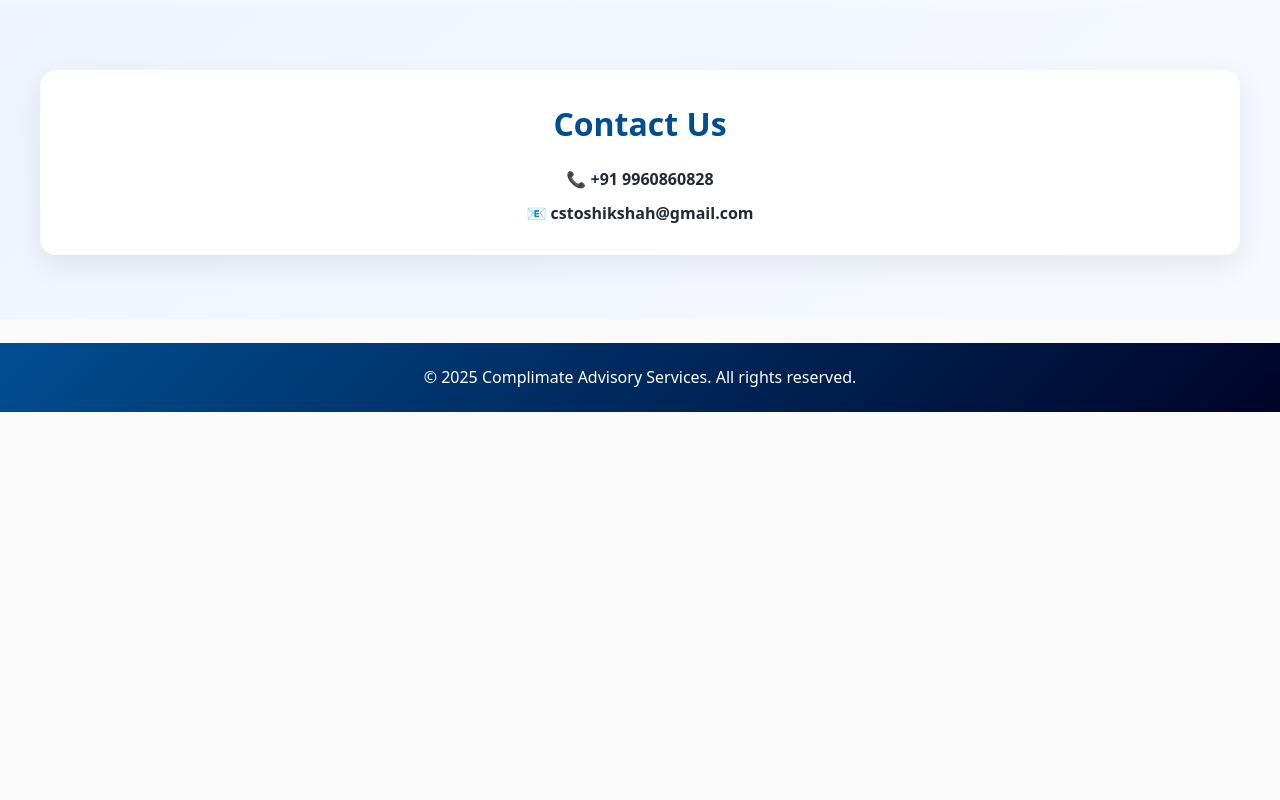
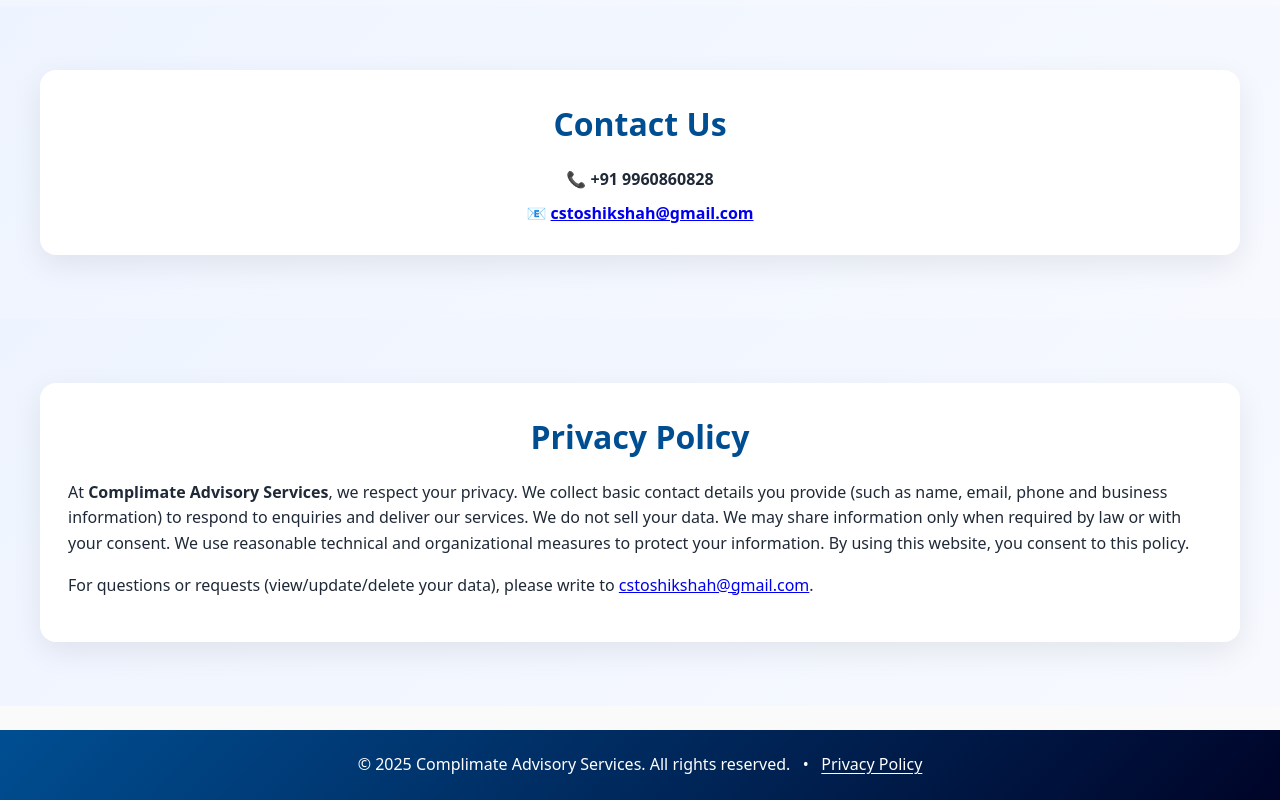
Before and after one commit to cstoshikshah/cs-website, a plain HTML site: page index.html in a window 1280 px wide. Shown: the part 2765-3565 px from the top of the page. Before the commit the page ends 3177 px from the top, so only its background shows below. Drawn offline with Linux system fonts and the light colour scheme; files whose address does not match are found by name.

Commit message:
Updataaae index.html

```diff
--- a/index.html
+++ b/index.html
@@ -18,7 +18,6 @@
     --shadow:0 10px 30px rgba(0,0,0,.08);
   }
 
-  /* Basic reset */
   *{box-sizing:border-box}
   html,body{margin:0}
   body{
@@ -130,11 +129,12 @@
   footer{
     background:linear-gradient(135deg,var(--brand1),var(--brand2)); color:#fff; text-align:center; padding:22px 12px; margin-top:24px;
   }
+  footer a{color:#fff; text-underline-offset:3px}
 
   /* Responsive tweaks */
   @media (max-width:600px){
     .menu{gap:.4rem}
-    .brand span{display:none} /* keep it tidy on very small screens */
+    .brand span{display:none}
   }
 </style>
 </head>
@@ -376,14 +376,32 @@
       <h2 class="section-title">Contact Us</h2>
       <div class="contact-list">
         <div class="contact-item">📞 +91 9960860828</div>
-        <div class="contact-item">📧 cstoshikshah@gmail.com</div>
+        <div class="contact-item">📧 <a href="mailto:cstoshikshah@gmail.com">cstoshikshah@gmail.com</a></div>
       </div>
+    </div>
+  </div>
+</section>
+
+<!-- PRIVACY POLICY (short & simple) -->
+<section id="privacy" class="section-grad">
+  <div class="container">
+    <div class="card">
+      <h2 class="section-title">Privacy Policy</h2>
+      <p>
+        At <strong>Complimate Advisory Services</strong>, we respect your privacy. We collect basic contact details you provide (such as name, email, phone and business information) to respond to enquiries and deliver our services. We do not sell your data. We may share information only when required by law or with your consent. We use reasonable technical and organizational measures to protect your information. By using this website, you consent to this policy.
+      </p>
+      <p style="margin-top:10px">
+        For questions or requests (view/update/delete your data), please write to
+        <a href="mailto:cstoshikshah@gmail.com">cstoshikshah@gmail.com</a>.
+      </p>
     </div>
   </div>
 </section>
 
 <footer>
   © 2025 Complimate Advisory Services. All rights reserved.
+  &nbsp; • &nbsp;
+  <a href="#privacy">Privacy Policy</a>
 </footer>
 
 </body>
```
